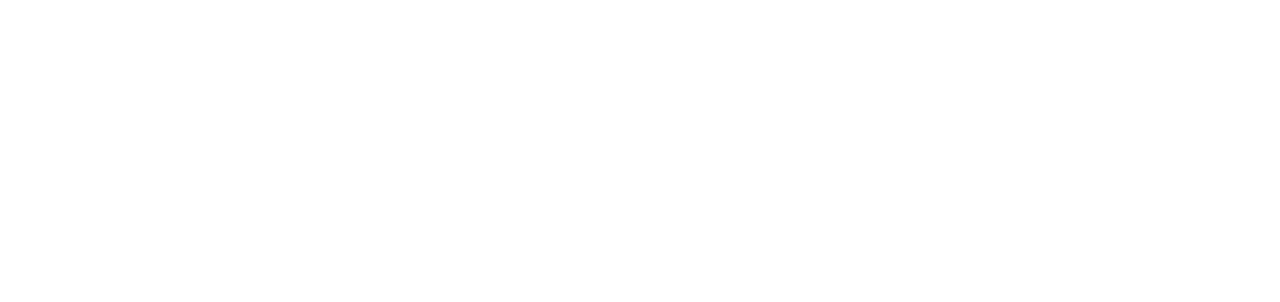
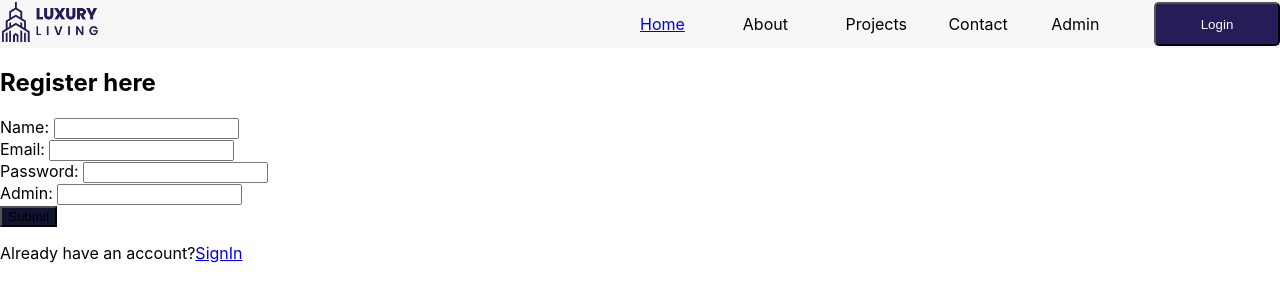
Before and after one commit to bellicose77/living-luxiries-project, a React (Create React App) app in the folder frontend/: page /register in a window 1280 px wide. Shown: the top 302 px of the page. Built offline with nearby package versions, Linux system fonts and the light colour scheme.

Commit message:
register page

```diff
--- a/frontend/src/page/Register/Register.js
+++ b/frontend/src/page/Register/Register.js
@@ -1,11 +1,40 @@
 import React from 'react';
+import { Link } from 'react-router-dom';
+import Navbar from '../../components/Navbar/Navbar';
 import './Register.css'
 
 const Register = () => {
     return (
         <div>
+        <Navbar/>
+       <div className='regContainer'>
+        <div className='regWrapper'>
+            <div className='regHeader'>
+             <h2>Register here</h2>
+            </div>
+            <div className='regForm'>
+                <form className='regFormInp'>
+                    <lable>Name: </lable>
+                    <input name='username' type="text"/>
+                    <br/>
+                    <lable>Email: </lable>
+                    <input name='email' type="email"/>
+                    <br/>
+                    <lable>Password: </lable>
+                    <input name='password' type="password"/>
+                    <br/>
+                    <lable>Admin: </lable>
+                    <input name='isAdmin' type="Boolean"/>
+
+                </form>
+                <button>Submit</button>
+                <p>Already have an account?<Link to='/login'><span>SignIn</span></Link></p>
+            </div>
 
         </div>
+
+       </div>
+    </div>
     );
 };
 
```
